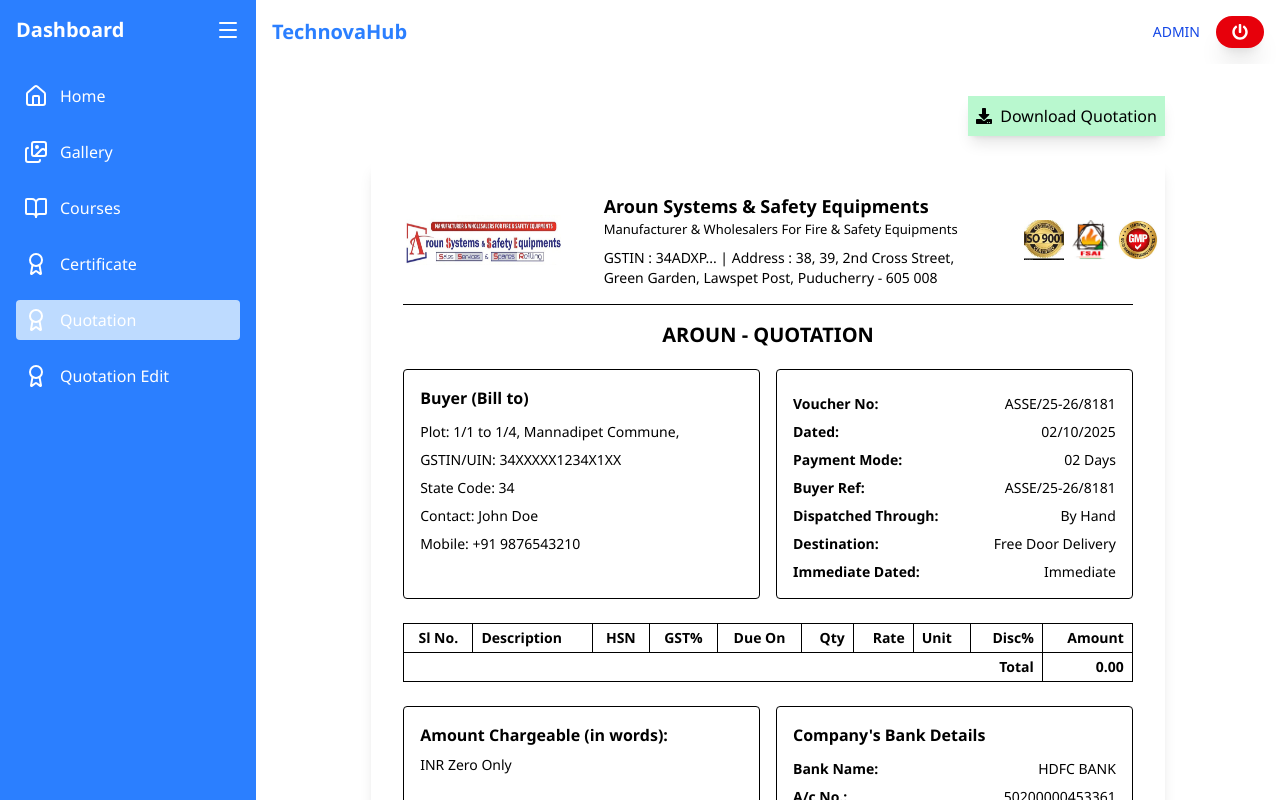
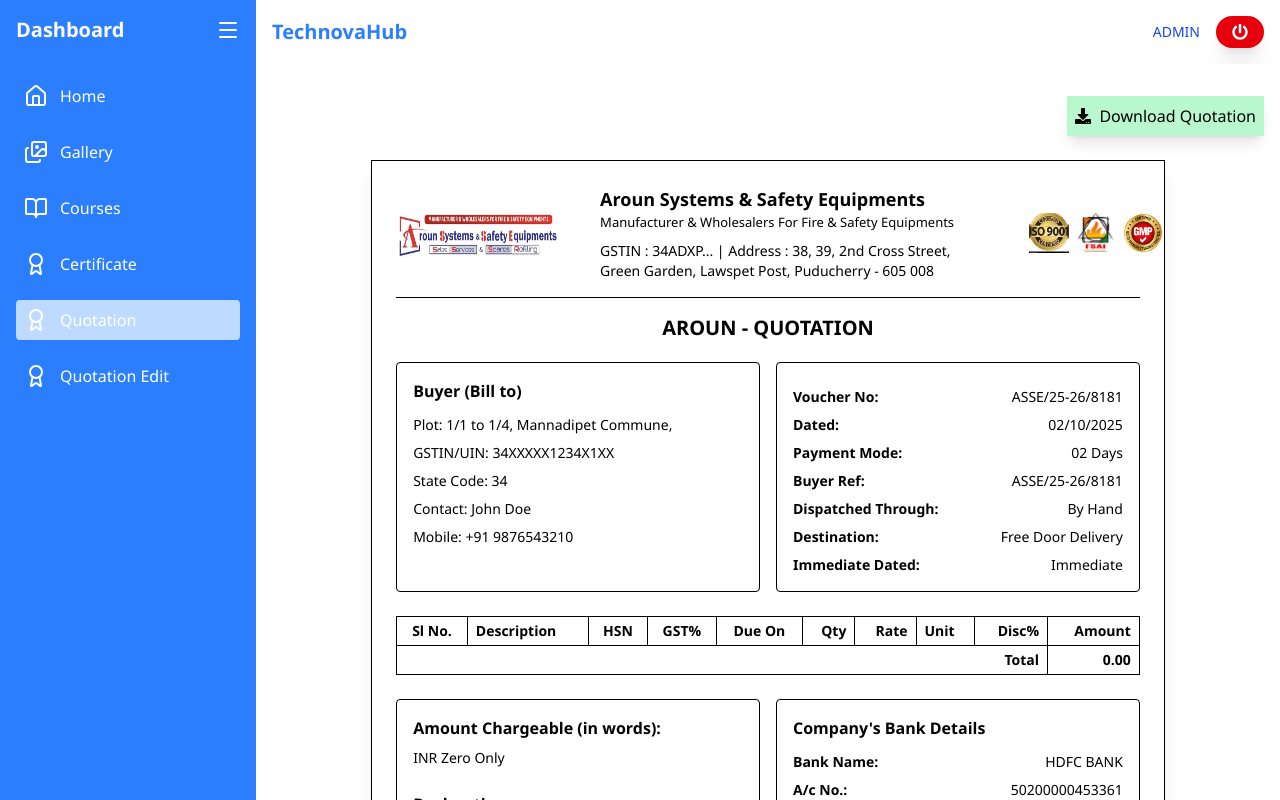
Before and after one commit to technovahub2025/technovaHub-DynamicWebsite, a React (Vite) app in the folder frontend/start/: page /admin/quotation in a window 1280 px wide. Built offline with nearby package versions, Linux system fonts and the light colour scheme; no server answers; sample sign-in values are in the browser's storage.

Commit message:
commit download button

```diff
--- a/frontend/start/src/pages/admin/Quotation/Quotation.jsx
+++ b/frontend/start/src/pages/admin/Quotation/Quotation.jsx
@@ -126,22 +126,40 @@ export default function QuotationUI() {
   if (loading) return <div className="p-4">Loading...</div>;
 
   return (
-    <div className="w-full min-h-screen bg-white shadow-lg flex flex-col items-center py-8 px-4">
-      <div className="mb-6 w-full max-w-[210mm] flex justify-end no-print">
+    <div className="w-full min-h-screen bg-white flex flex-col items-center py-8 px-2 md:px-4">
+      {/* Download Button */}
+      <div className="mb-6 w-full flex justify-end no-print px-2 md:px-0">
         <button
           onClick={handleDownload}
-    className="shadow-lg p-2 bg-green-200 flex items-center gap-2"
+          className="shadow-lg p-2 bg-green-200 flex items-center gap-2 text-sm md:text-base"
         >
           <FaDownload />
           <span>Download Quotation</span>
         </button>
       </div>
 
-      <div className="w-full max-w-[210mm] bg-card p-8 shadow-lg rounded-lg" ref={quotationRef}>
-        {/* Header */}
+      {/* Scrollable scalable container */}
+      <div className="flex justify-center items-start w-full overflow-x-auto overflow-y-auto">
+        <div
+          className="
+            origin-top
+            w-[1000px] h-[400px] scale-[0.40]
+            sm:w-[1000px] sm:h-[900px] sm:scale-[0.20]
+            md:w-[190mm] md:scale-[0.95]
+            lg:w-[210mm] lg:scale-[1]
+          "
+          style={{ transition: "transform 0.3s ease-in-out" }}
+        >
+          {/* Quotation layout (A4 fixed) */}
+          <div
+            ref={quotationRef}
+            className="relative bg-white text-black shadow-lg border p-4 sm:p-6 overflow-hidden"
+            style={{ width: "210mm", minHeight: "297mm", maxWidth: "100%", transformOrigin: "top center" }}
+          >
+            {/* --- HEADER --- */}
             <div className="flex justify-between items-center border-b pb-4 gap-10 mb-4">
               <div>
-                <img src={qr} alt="logo" className="md:w-[290px]  md:h-[50px]" />
+                <img src={qr} alt="logo" className="md:w-[290px] md:h-[50px]" />
               </div>
               <div>
                 <h1 className="text-sm sm:text-lg font-bold">Aroun Systems & Safety Equipments</h1>
@@ -157,6 +175,7 @@ export default function QuotationUI() {
               </div>
             </div>
 
+            {/* Title */}
             <div className="flex justify-center mb-5">
               <h1 className="font-extrabold text-xl">AROUN - QUOTATION</h1>
             </div>
@@ -252,7 +271,6 @@ export default function QuotationUI() {
               </table>
             </div>
 
-
             {/* Declaration + Bank Details */}
             <div className="grid grid-cols-2 gap-4">
               <div className="border border-border rounded p-4">
@@ -301,10 +319,8 @@ export default function QuotationUI() {
               </div>
             </div>
           </div>
-
-
-
-
+        </div>
+      </div>
     </div>
   );
 }
```
Lines whose indentation alone changed are shown as unchanged.
